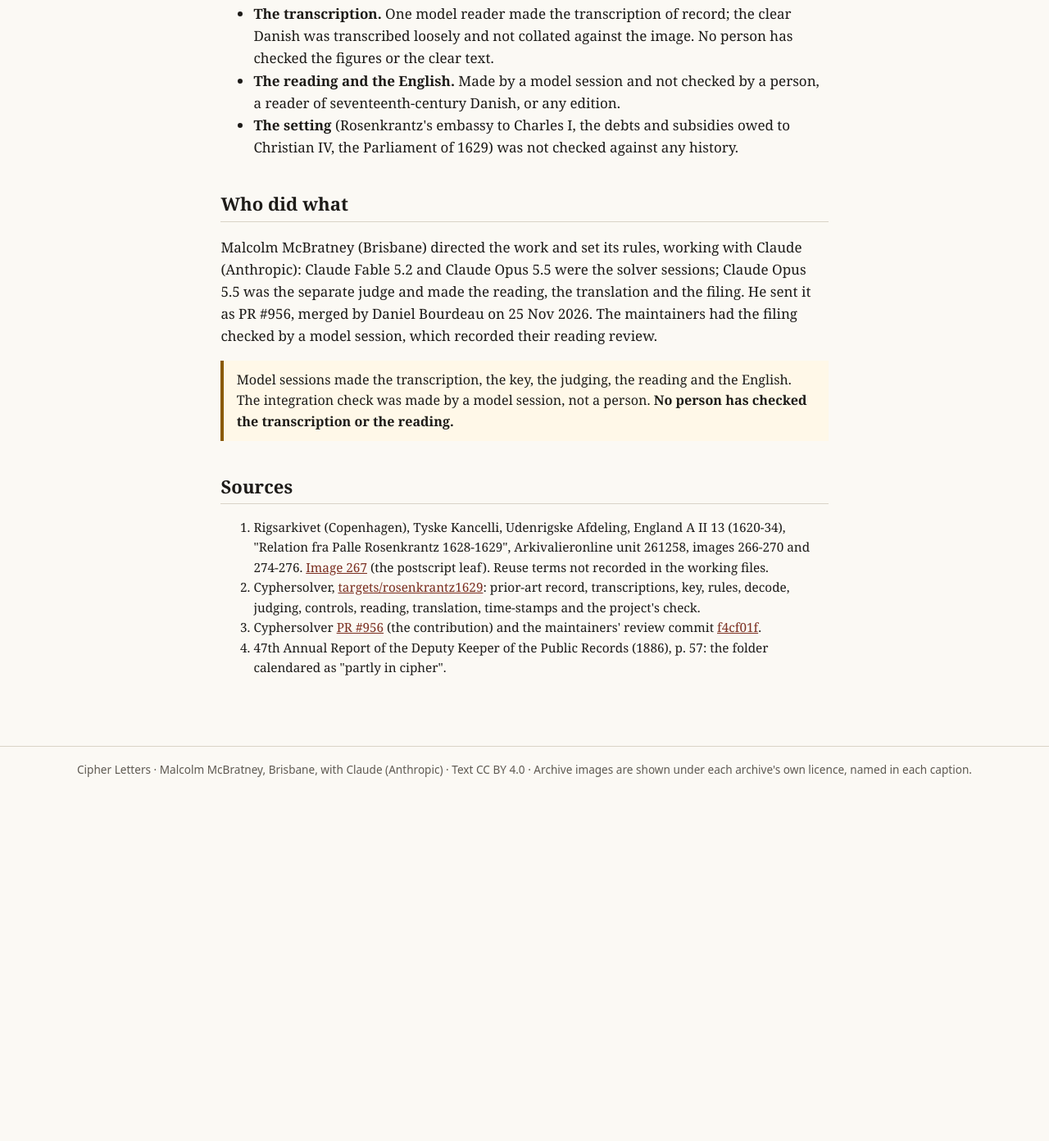
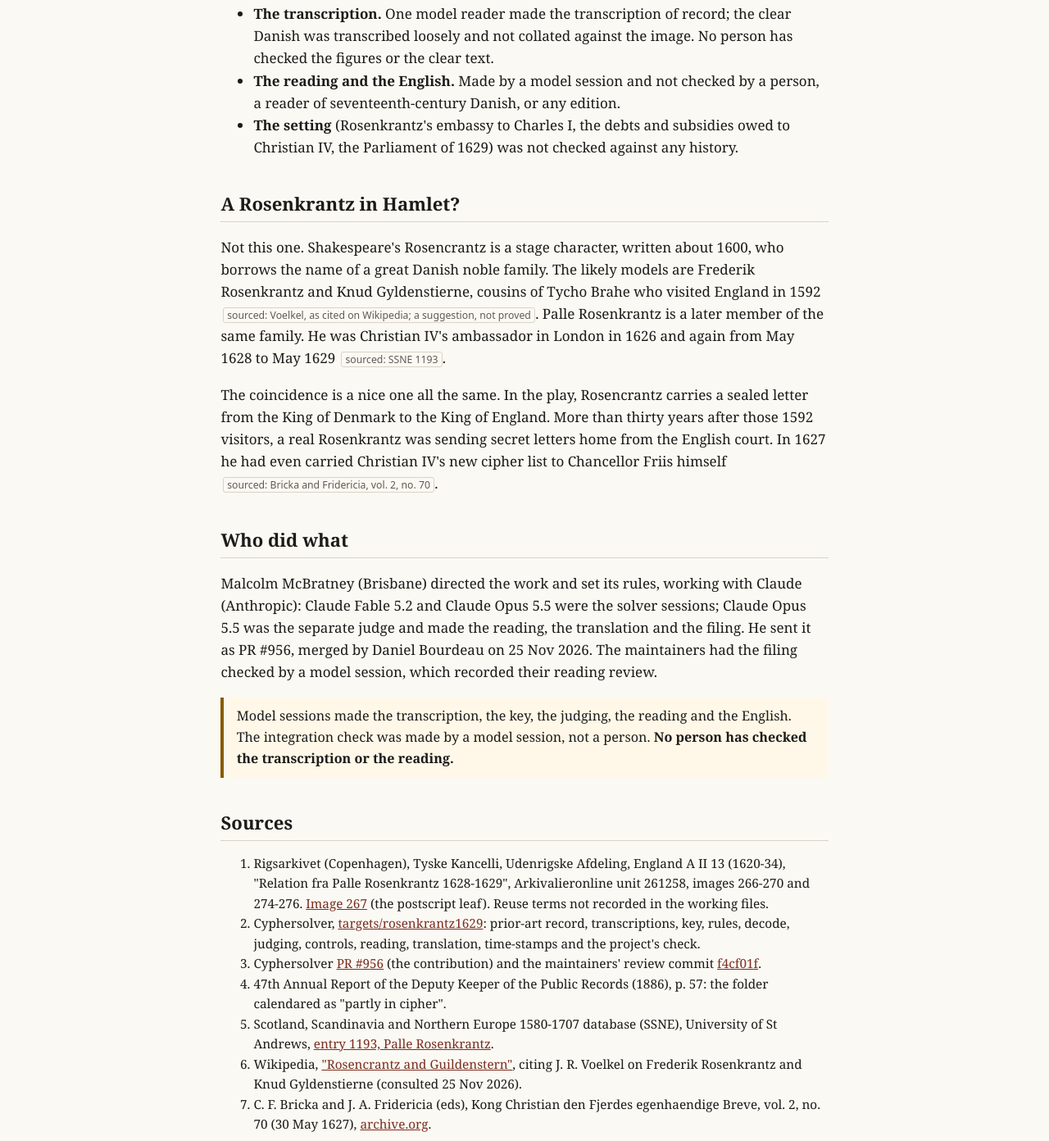
Before and after one commit to mmcbratney/cipher-letters, a plain HTML site: page rosenkrantz-1629.html in a window 1280 px wide. Shown: the part 6228-7620 px from the top of the page at 82% size. Before the commit the page ends 7195 px from the top, so only its background shows below. Drawn offline with Linux system fonts and the light colour scheme.

Commit message:
rosenkrantz-1629: note on the Hamlet Rosencrantz (same family, not the same man)
Co-Authored-By: Claude Opus 5.5 <noreply@anthropic.com>
Claude-Session: https://claude.ai/code/session_01P5UF3myhVjFtgU9vTMj1qn

```diff
--- a/rosenkrantz-1629.html
+++ b/rosenkrantz-1629.html
@@ -112,6 +112,10 @@
   <li><strong>The setting</strong> (Rosenkrantz's embassy to Charles I, the debts and subsidies owed to Christian IV, the Parliament of 1629) was not checked against any history.</li>
 </ul>
 
+<h2>A Rosenkrantz in Hamlet?</h2>
+<p>Not this one. Shakespeare's Rosencrantz is a stage character, written about 1600, who borrows the name of a great Danish noble family. The likely models are Frederik Rosenkrantz and Knud Gyldenstierne, cousins of Tycho Brahe who visited England in 1592 <span class="tag">sourced: Voelkel, as cited on Wikipedia; a suggestion, not proved</span>. Palle Rosenkrantz is a later member of the same family. He was Christian IV's ambassador in London in 1626 and again from May 1628 to May 1629 <span class="tag">sourced: SSNE 1193</span>.</p>
+<p>The coincidence is a nice one all the same. In the play, Rosencrantz carries a sealed letter from the King of Denmark to the King of England. More than thirty years after those 1592 visitors, a real Rosenkrantz was sending secret letters home from the English court. In 1627 he had even carried Christian IV's new cipher list to Chancellor Friis himself <span class="tag">sourced: Bricka and Fridericia, vol. 2, no. 70</span>.</p>
+
 <h2>Who did what</h2>
 <p>Malcolm McBratney (Brisbane) directed the work and set its rules, working with Claude (Anthropic): Claude Fable 5.2 and Claude Opus 5.5 were the solver sessions; Claude Opus 5.5 was the separate judge and made the reading, the translation and the filing. He sent it as PR #956, merged by Daniel Bourdeau on 25 Nov 2026. The maintainers had the filing checked by a model session, which recorded their reading review.</p>
 <div class="caveat-box">Model sessions made the transcription, the key, the judging, the reading and the English. The integration check was made by a model session, not a person. <strong>No person has checked the transcription or the reading.</strong></div>
@@ -122,6 +126,9 @@
   <li>Cyphersolver, <a href="https://github.com/dbourdeau/cyphersolver/tree/main/targets/rosenkrantz1629">targets/rosenkrantz1629</a>: prior-art record, transcriptions, key, rules, decode, judging, controls, reading, translation, time-stamps and the project's check.</li>
   <li>Cyphersolver <a href="https://github.com/dbourdeau/cyphersolver/pull/956">PR #956</a> (the contribution) and the maintainers' review commit <a href="https://github.com/dbourdeau/cyphersolver/commit/f4cf01f13d4884338fc7d12deedb781fe1284d54">f4cf01f</a>.</li>
   <li>47th Annual Report of the Deputy Keeper of the Public Records (1886), p. 57: the folder calendared as "partly in cipher".</li>
+  <li>Scotland, Scandinavia and Northern Europe 1580-1707 database (SSNE), University of St Andrews, <a href="https://www.st-andrews.ac.uk/history/ssne/item.php?id=1193">entry 1193, Palle Rosenkrantz</a>.</li>
+  <li>Wikipedia, <a href="https://en.wikipedia.org/wiki/Rosencrantz_and_Guildenstern">"Rosencrantz and Guildenstern"</a>, citing J. R. Voelkel on Frederik Rosenkrantz and Knud Gyldenstierne (consulted 25 Nov 2026).</li>
+  <li>C. F. Bricka and J. A. Fridericia (eds), Kong Christian den Fjerdes egenhaendige Breve, vol. 2, no. 70 (30 May 1627), <a href="https://archive.org/details/kongchristianden02chriuoft">archive.org</a>.</li>
 </ol>
 </main>
 <footer class="site">Cipher Letters · Malcolm McBratney, Brisbane, with Claude (Anthropic) · Text CC BY 4.0 · Archive images are shown under each archive's own licence, named in each caption.</footer>
```
